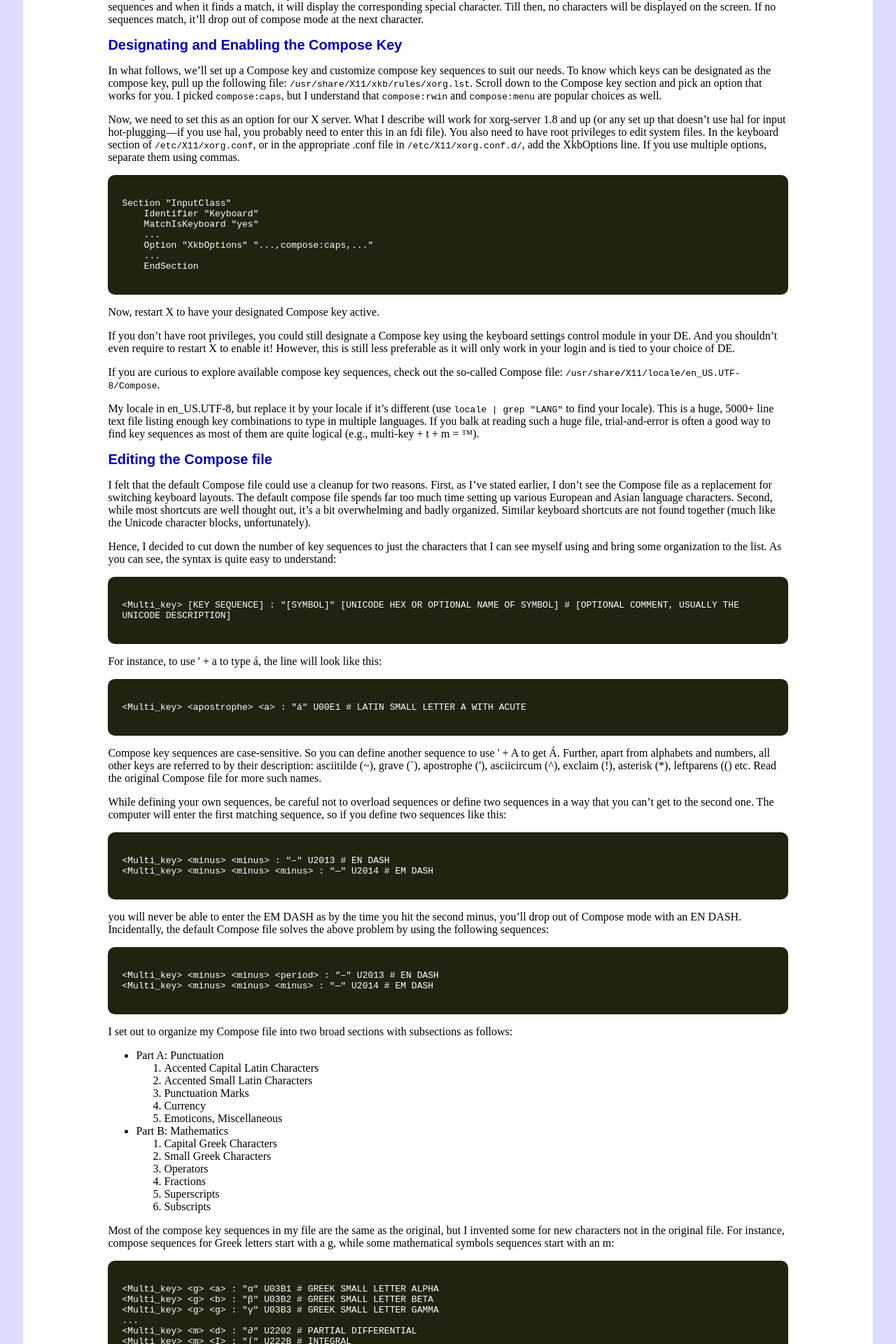
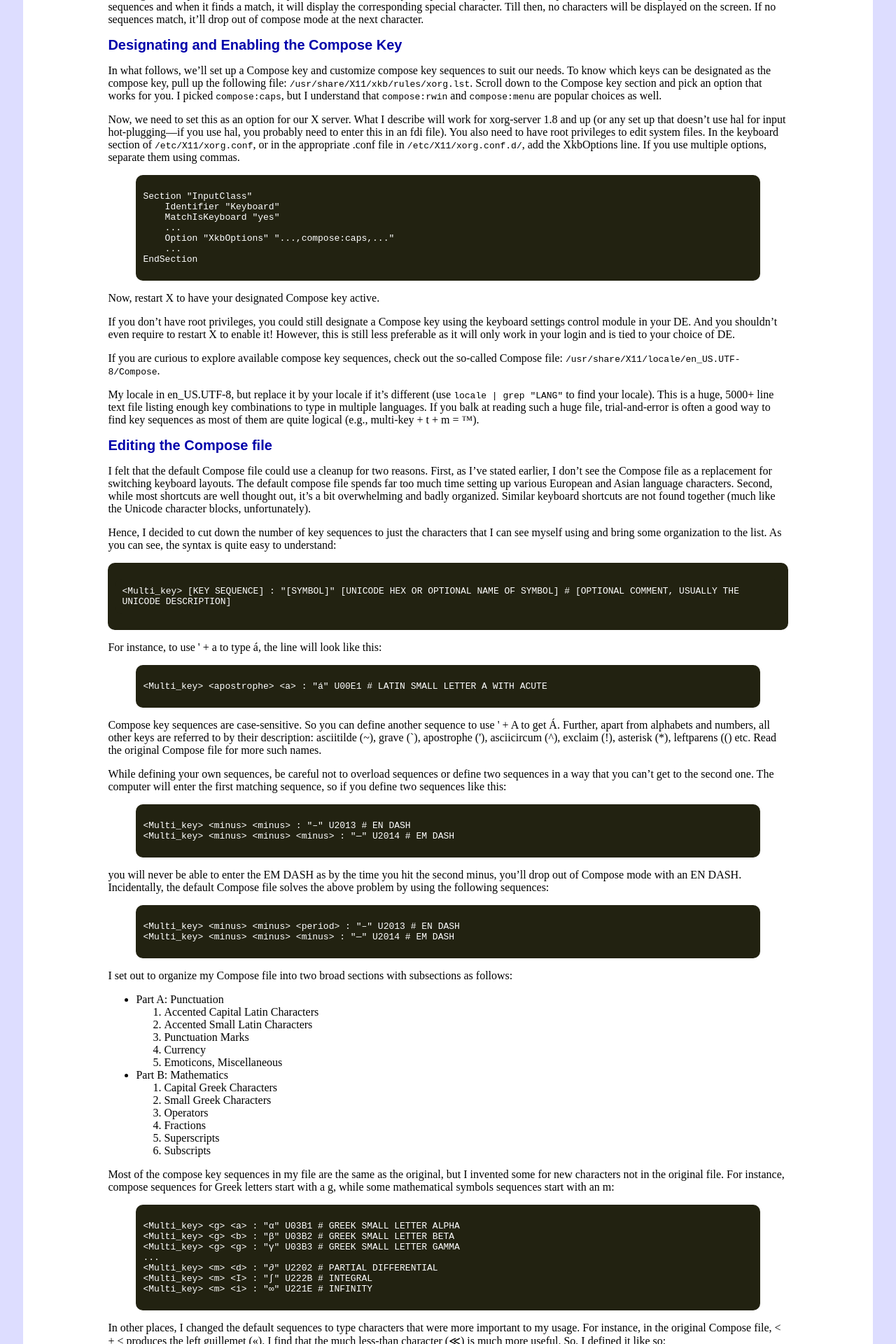
Before and after one commit to dekonvoluted/dekonvoluted.github.io, a Jekyll site: the page built from _posts/2010-06-28-using-accented-or-special-characters-and-unicode-symbols-in-linux.md, in a window 1280 px wide. Shown: the part 807-2727 px from the top of the page at 70% size. Built offline with Jekyll 4.4.1, drawn with Linux system fonts in a browser that asks for light colours; comment, search, counter and statistics services are not loaded.

Commit message:
Fixed formatting of code blocks in compose keys article

```diff
--- a/_posts/2010-06-28-using-accented-or-special-characters-and-unicode-symbols-in-linux.md
+++ b/_posts/2010-06-28-using-accented-or-special-characters-and-unicode-symbols-in-linux.md
@@ -52,13 +52,15 @@
 In the keyboard section of `/etc/X11/xorg.conf`, or in the appropriate .conf file in `/etc/X11/xorg.conf.d/`, add the XkbOptions line.
 If you use multiple options, separate them using commas.
 
-    Section "InputClass"
-        Identifier "Keyboard"
-        MatchIsKeyboard "yes"
-        ...
-        Option "XkbOptions" "...,compose:caps,..."
-        ...
-        EndSection
+{% highlight text %}
+Section "InputClass"
+    Identifier "Keyboard"
+    MatchIsKeyboard "yes"
+    ...
+    Option "XkbOptions" "...,compose:caps,..."
+    ...
+EndSection
+{% endhighlight %}
 
 Now, restart X to have your designated Compose key active.
 
@@ -87,7 +89,9 @@
 
 For instance, to use \' + a to type á, the line will look like this:
 
-    <Multi_key> <apostrophe> <a> : "á" U00E1 # LATIN SMALL LETTER A WITH ACUTE
+{% highlight text %}
+<Multi_key> <apostrophe> <a> : "á" U00E1 # LATIN SMALL LETTER A WITH ACUTE
+{% endhighlight %}
 
 Compose key sequences are case-sensitive.
 So you can define another sequence to use \' + A to get Á.
@@ -97,14 +101,18 @@
 While defining your own sequences, be careful not to overload sequences or define two sequences in a way that you can't get to the second one.
 The computer will enter the first matching sequence, so if you define two sequences like this:
 
-    <Multi_key> <minus> <minus> : "–" U2013 # EN DASH
-    <Multi_key> <minus> <minus> <minus> : "—" U2014 # EM DASH
+{% highlight text %}
+<Multi_key> <minus> <minus> : "–" U2013 # EN DASH
+<Multi_key> <minus> <minus> <minus> : "—" U2014 # EM DASH
+{% endhighlight %}
 
 you will never be able to enter the EM DASH as by the time you hit the second minus, you'll drop out of Compose mode with an EN DASH.
 Incidentally, the default Compose file solves the above problem by using the following sequences:
 
-    <Multi_key> <minus> <minus> <period> : "–" U2013 # EN DASH
-    <Multi_key> <minus> <minus> <minus> : "—" U2014 # EM DASH
+{% highlight text %}
+<Multi_key> <minus> <minus> <period> : "–" U2013 # EN DASH
+<Multi_key> <minus> <minus> <minus> : "—" U2014 # EM DASH
+{% endhighlight %}
 
 I set out to organize my Compose file into two broad sections with subsections as follows:
 
@@ -125,20 +133,24 @@
 Most of the compose key sequences in my file are the same as the original, but I invented some for new characters not in the original file.
 For instance, compose sequences for Greek letters start with a g, while some mathematical symbols sequences start with an m:
 
-    <Multi_key> <g> <a> : "α" U03B1 # GREEK SMALL LETTER ALPHA
-    <Multi_key> <g> <b> : "β" U03B2 # GREEK SMALL LETTER BETA
-    <Multi_key> <g> <g> : "γ" U03B3 # GREEK SMALL LETTER GAMMA
-    ...
-    <Multi_key> <m> <d> : "∂" U2202 # PARTIAL DIFFERENTIAL
-    <Multi_key> <m> <I> : "∫" U222B # INTEGRAL
-    <Multi_key> <m> <i> : "∞" U221E # INFINITY
+{% highlight text %}
+<Multi_key> <g> <a> : "α" U03B1 # GREEK SMALL LETTER ALPHA
+<Multi_key> <g> <b> : "β" U03B2 # GREEK SMALL LETTER BETA
+<Multi_key> <g> <g> : "γ" U03B3 # GREEK SMALL LETTER GAMMA
+...
+<Multi_key> <m> <d> : "∂" U2202 # PARTIAL DIFFERENTIAL
+<Multi_key> <m> <I> : "∫" U222B # INTEGRAL
+<Multi_key> <m> <i> : "∞" U221E # INFINITY
+{% endhighlight %}
 
 In other places, I changed the default sequences to type characters that were more important to my usage.
 For instance, in the original Compose file, < + < produces the left guillemet («).
 I find that the much less-than character (≪) is much more useful.
 So, I defined it like so:
 
-    <Multi_key> <less> <less> : "≪" U226A # MUCH LESS-THAN
+{% highlight text %}
+<Multi_key> <less> <less> : "≪" U226A # MUCH LESS-THAN
+{% endhighlight %}
 
 Finally, in the emoticons and miscellaneous section, I added some whimsical characters that struck my fancy: ☢ (r + a), ☣ (b + h), ☯ (y + y), ಠ (l + o + d)... while retaining some equally interesting characters from the original Compose file: ☭ (C + C + C + P), ♥ (< + 3), ☺ (: + ))...
 
```
